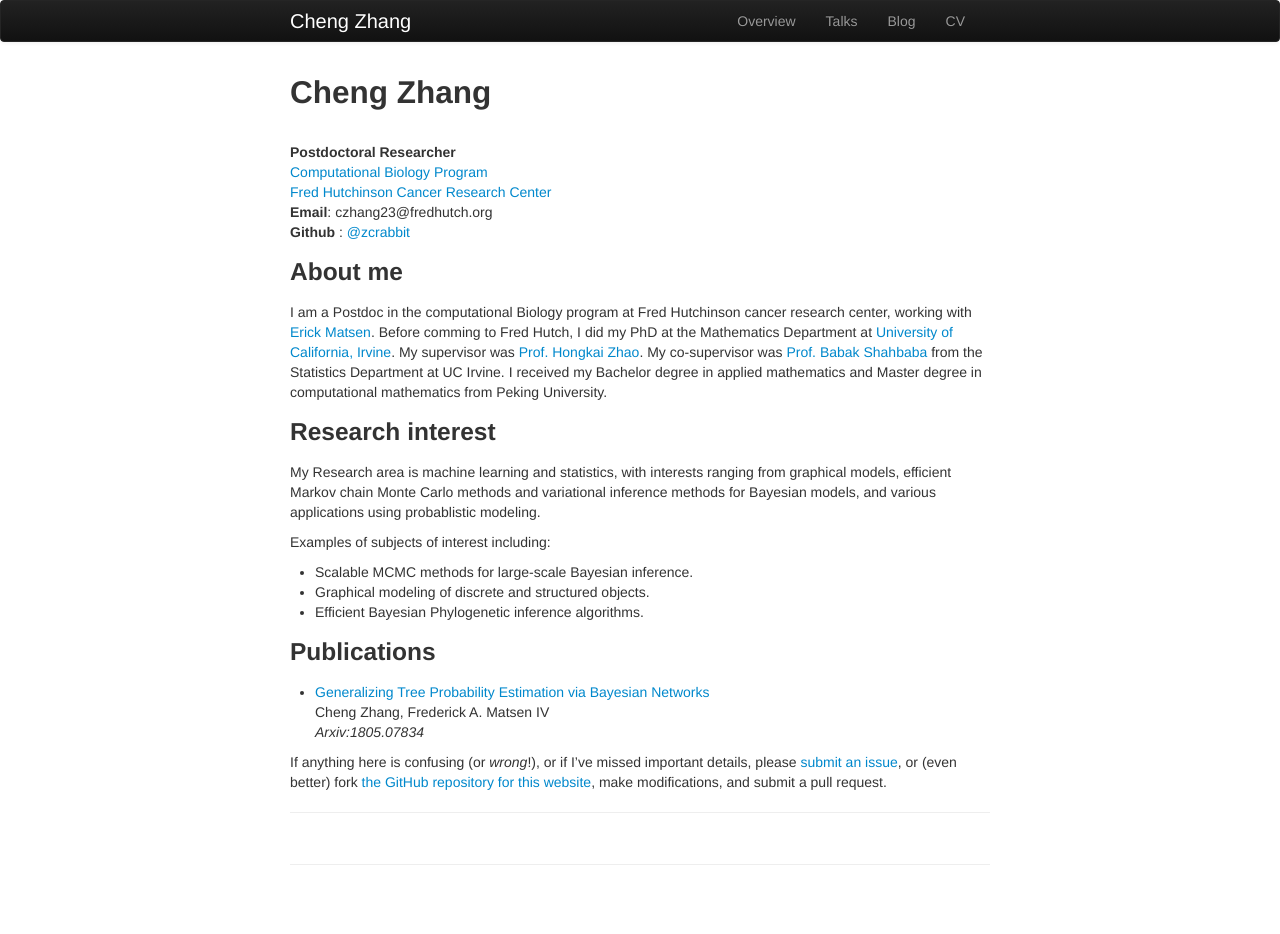
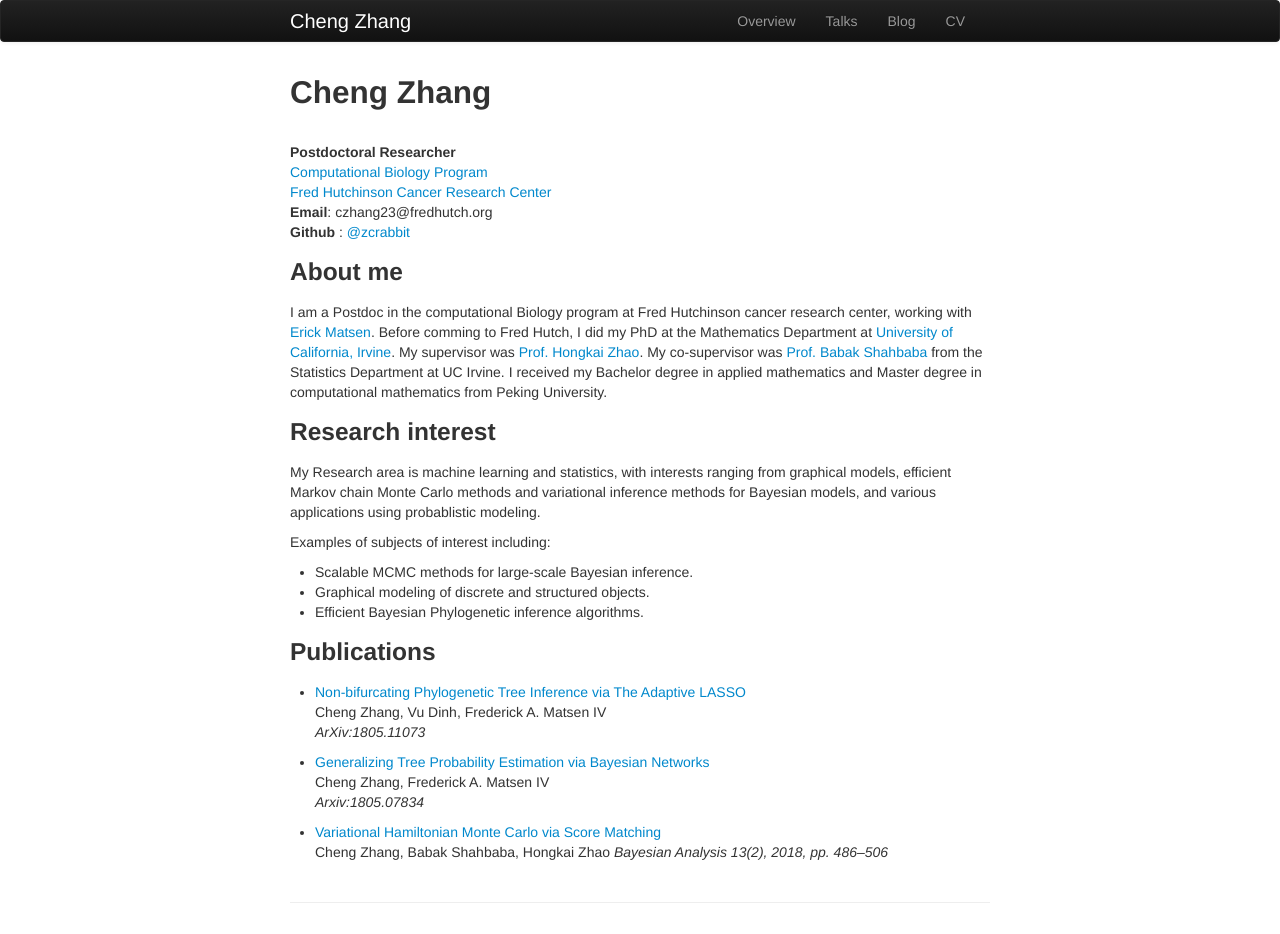
Before and after one commit to qinliuliuqin/czhang.me, a Jekyll site: the page built from index.md, in a window 1280 px wide. Built offline with Jekyll 4.4.1, drawn with Linux system fonts in a browser that asks for light colours; before the commit the page ends 900 px from its top, so only the background shows below that.

Commit message:
update homepage

```diff
--- a/index.md
+++ b/index.md
@@ -34,22 +34,14 @@ Examples of subjects of interest including:
 
 ### Publications
 
+- [Non-bifurcating Phylogenetic Tree Inference via The Adaptive LASSO](https://arxiv.org/abs/1805.11073)
+Cheng Zhang, Vu Dinh, Frederick A. Matsen IV
+_ArXiv:1805.11073_
+
 - [Generalizing Tree Probability Estimation via Bayesian Networks](https://arxiv.org/abs/1805.07834)
 Cheng Zhang, Frederick A. Matsen IV
 _Arxiv:1805.07834_
 
-<!-- - [Overview](pages/overview.html)
-- [Making an independent website](pages/independent_site.html)
-- [Making a personal site](pages/user_site.html)
-- [Making a site for a project](pages/project_site.html)
-- [Making a jekyll-free site](pages/nojekyll.html)
-- [Testing your site locally](pages/local_test.html)
-- [Resources](pages/resources.html) -->
-
-If anything here is confusing (or _wrong_!), or if I've missed
-important details, please
-[submit an issue](https://github.com/kbroman/simple_site/issues), or (even
-better) fork [the GitHub repository for this website](https://github.com/kbroman/simple_site),
-make modifications, and submit a pull request.
-
----
+- [Variational Hamiltonian Monte Carlo via Score Matching](https://projecteuclid.org/download/pdfview_1/euclid.ba/1500948232)
+Cheng Zhang, Babak Shahbaba, Hongkai Zhao
+_Bayesian Analysis 13(2), 2018, pp. 486--506_
```
